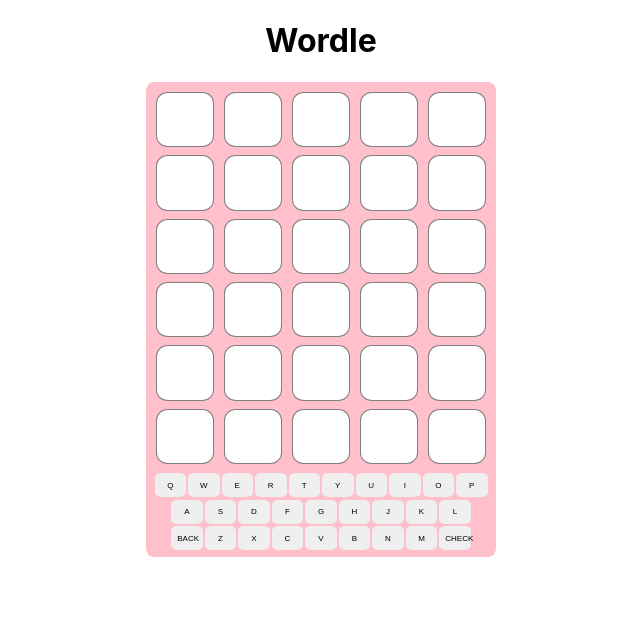
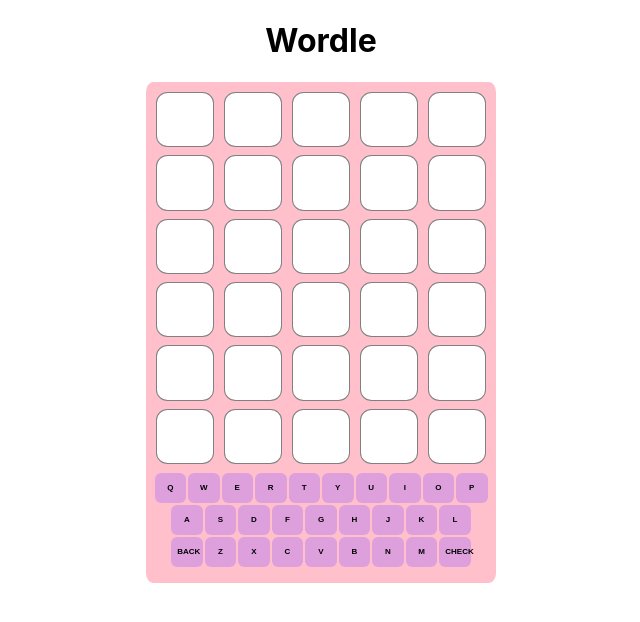
Before and after one commit to cocoabunnie/CuteThemedWordle, a React (Create React App) app in the folder cutewordleapp/: page / in a window 1280 px wide. Shown: the top 622 px of the page, without its empty margins (319-959 px from the left). Built offline with nearby package versions, Linux system fonts and the light colour scheme.

Commit message:
Changed color of the keyboard

```diff
--- a/cutewordleapp/src/css/Gameboard.css
+++ b/cutewordleapp/src/css/Gameboard.css
@@ -6,7 +6,7 @@
     display: flex;
     flex-direction: column;
     justify-content: center;
-    padding-bottom: 2%;
+    padding-bottom: 4%;
     background-color: pink;
   }
 
--- a/cutewordleapp/src/css/Keyboard.css
+++ b/cutewordleapp/src/css/Keyboard.css
@@ -5,10 +5,12 @@
 
 .keyboard button{
    width: 9%;
-   height: 40%;
+   height: 50%;
    font-size: 50%;
+   font-weight: bold;
    text-align: center;
    margin: 1px;
    border: 0px;
    border-radius: 20%;
+   background-color: plum;
 }
```
